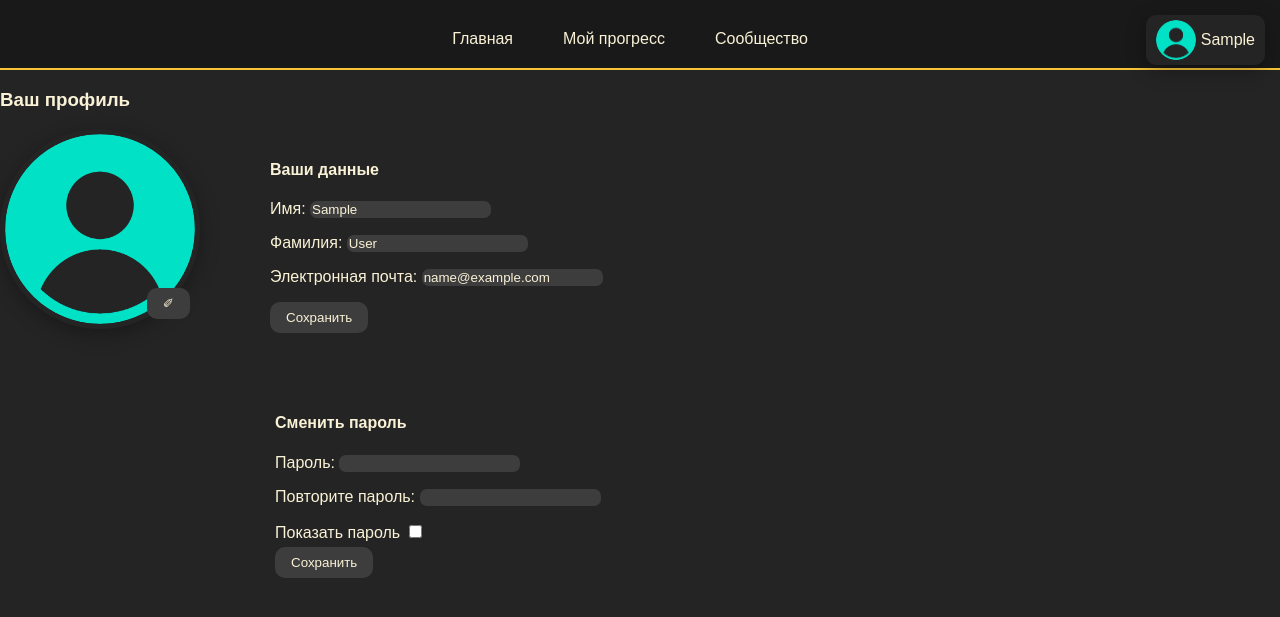
After one commit to Grimjo666/AcentFlowHub, a Django app: page /profile/ in a window 1280 px wide. The commit adds this page. Shown: the top 617 px of the page. Run offline with Django 5.2, Linux system fonts and the light colour scheme; the visitor is signed in with stand-in values (Sample User, id 1); data comes from the database, SQL or seed files in the repository.

Commit message:
add user profile setting

```diff
--- a/ascentflowhub_project/frontend/context_processors.py
+++ b/ascentflowhub_project/frontend/context_processors.py
@@ -1,8 +1,16 @@
-# def set_previous_url_page(request):
-#
-#     url = request.session.get('previous_page')
-#     request.session['previous_page'] = request.build_absolute_uri()
-#
-#     return {
-#         'previous_page_url': url
-#     }
+from .models import UserProfilePhoto
+from django.contrib.auth.models import User
+
+
+def get_user_profile_photo(request):
+    user = request.user
+    photo = None
+
+    if user.is_authenticated:
+        photo = UserProfilePhoto.objects.filter(user=user, main_photo=True)
+        if photo.exists():
+            photo = photo.latest('main_photo').photo
+
+    return {
+        'user_profile_photo': photo
+    }
--- a/ascentflowhub_project/frontend/forms.py
+++ b/ascentflowhub_project/frontend/forms.py
@@ -1,8 +1,10 @@
 from django import forms
 from django.contrib.auth.forms import AuthenticationForm
 from django.contrib.auth.models import User
+from django.core.validators import FileExtensionValidator
 
 from api import models as api_models
+from .models import UserProfilePhoto
 
 
 class RegistrationForm(forms.Form):
@@ -46,3 +48,47 @@ class TreeGoalsForm(forms.ModelForm):
         widgets = {
             'description': forms.Textarea
         }
+
+
+class UploadUserPhotoForm(forms.ModelForm):
+    class Meta:
+        model = UserProfilePhoto
+        fields = ['photo']
+
+    photo = forms.FileField(
+        validators=[FileExtensionValidator(allowed_extensions=['jpg', 'jpeg', 'png'])], label=''
+    )
+
+
+class UserProfileInfoFrom(forms.ModelForm):
+    class Meta:
+        model = User
+        fields = ['first_name', 'last_name', 'email']
+        labels = {
+            'first_name': 'Имя',
+            'last_name': 'Фамилия',
+            'email': 'Электронная почта'
+        }
+
+
+class ChangeProfilePasswordFrom(forms.ModelForm):
+    password_repeat = forms.CharField(label='Повторите пароль', widget=forms.PasswordInput)
+
+    class Meta:
+        model = User
+        fields = ['password']
+        labels = {
+            'password': 'Пароль'
+        }
+        widgets = {
+            'password': forms.PasswordInput(),
+        }
+
+    def clean(self):
+        cleaned_data = super().clean()
+        password = cleaned_data.get('password')
+        password_repeat = cleaned_data.get('password_repeat')
+
+        if password and password_repeat and password != password_repeat:
+            raise forms.ValidationError('Пароли не совпадают')
+        return cleaned_data
--- a/ascentflowhub_project/frontend/static/frontend/css/includes/user_menu.css
+++ b/ascentflowhub_project/frontend/static/frontend/css/includes/user_menu.css
@@ -8,9 +8,22 @@
     z-index: 5;
 }
 
+.user-info {
+    display: flex; /* Используем flexbox для расположения элементов в ряд */
+    align-items: center; /* Выравниваем элементы по центру по вертикали */
+    padding: 5px 10px;
+}
+
+.user-info img {
+    width: 40px;
+    height: 40px;
+    border-radius: 50%;
+    margin-right: 5px;
+    object-fit: cover;
+}
+
 .user-info p {
     margin: 0;
-    padding: 15px;
 }
 
 .user-info:hover .login-block:hover {
--- /dev/null
+++ b/ascentflowhub_project/frontend/static/frontend/css/profile/user_profile.css
@@ -0,0 +1,75 @@
+.change-user-block {
+    display: flex;
+    position: relative;
+}
+
+.user-photo {
+    width: 200px;
+    height: 200px;
+    background-color: var(--block_bg_color);
+    border-radius: 50%;
+    border: 2px solid var(--block_border_color);
+    box-shadow: 0 5px 20px rgba(0, 0, 0, 0.3);
+    display: flex;
+    justify-content: center;
+    align-items: center;
+}
+
+.user-photo-wrapper {
+    width: 95%;
+    height: 95%;
+    border-radius: 50%;
+    position: relative;
+}
+
+.user-photo img {
+    width: 100%;
+    height: 100%;
+    object-fit: cover;
+    border-radius: 50%;
+}
+
+.button-change-photo {
+    position: absolute;
+    bottom: 5px;
+    right: 5px;
+    border: 2px solid var(--block_border_color);
+}
+
+.update-or-remove-photo-block {
+    display: flex;
+    position: fixed;
+    top: 280px;
+    flex-direction: column;
+    width: 250px;
+    margin-top: auto;
+    background-color: var(--block_bg_color);
+    border-radius: 15px;
+    padding: 5px 0;
+    border: 2px solid var(--block_border_color);
+}
+
+.button-delete,
+.button-save,
+.button-update-to-old {
+    width: 100%;
+}
+
+.user-info-block {
+    margin-left: 60px;
+    padding: 10px;
+}
+
+.user-password-block {
+    margin-top: 40px;
+    margin-left: 265px;
+    padding: 10px;
+}
+
+.button-save-password {
+    margin-top: 5px;
+}
+
+.hidden {
+    display: none;
+}
--- /dev/null
+++ b/ascentflowhub_project/frontend/static/frontend/js/profile/show_password_checkbox.js
@@ -0,0 +1,15 @@
+document.addEventListener("DOMContentLoaded", function () {
+    var showPassCheckbox = document.getElementById("show-pass-checkbox");
+    var passwordInput = document.getElementById("id_password");
+    var passwordRepeatInput = document.getElementById("id_password_repeat");
+
+    showPassCheckbox.addEventListener("change", function () {
+        if (showPassCheckbox.checked) {
+            passwordInput.type = "text";
+            passwordRepeatInput.type = "text";
+        } else {
+            passwordInput.type = "password";
+            passwordRepeatInput.type = "password";
+        }
+    });
+});
--- /dev/null
+++ b/ascentflowhub_project/frontend/static/frontend/js/profile/user_profile.js
@@ -0,0 +1,9 @@
+document.addEventListener('DOMContentLoaded', function () {
+    var changePhotoButton = document.querySelector('.button-change-photo');
+    var updateOrRemoveBlock = document.querySelector('.update-or-remove-photo-block');
+
+    changePhotoButton.addEventListener('click', function () {
+        // Переключаем видимость блока при каждом клике
+        updateOrRemoveBlock.classList.toggle('hidden');
+    });
+});
--- /dev/null
+++ b/ascentflowhub_project/frontend/templates/frontend/profile/user_profile.html
@@ -0,0 +1,62 @@
+{% extends 'frontend/base.html' %}
+{% load static %}
+
+{% block title %}
+    <title>Профиль</title>
+{% endblock %}
+
+{% block css_style %}
+<link rel="stylesheet" href="{% static 'frontend/css/profile/user_profile.css' %}">
+{% endblock %}
+
+{% block js_scripts %}
+<script src="{% static 'frontend/js/profile/user_profile.js' %}"></script>
+<script src="{% static 'frontend/js/profile/show_password_checkbox.js' %}"></script>
+{% endblock %}
+
+{% block header %}
+  {% include 'includes/header.html' %}
+{% endblock %}
+
+{% block content %}
+    <h3>Ваш профиль</h3>
+    <div class="change-user-block">
+        <div class="user-photo">
+            <div class="user-photo-wrapper">
+                {% if user_profile_photo %}
+                <a href="{% url 'change_profile_photo' %}"><img src="{{ user_profile_photo.url }}"></a>
+                {% else %}
+                <img src="{% static 'frontend/image/user_logo.png' %}" alt="">
+                {% endif %}
+                <button type="button" class="button-change-photo">✐</button>
+            </div>
+
+        </div>
+        <div class="update-or-remove-photo-block hidden">
+            <form method="post" action="{% url 'user_profile' %}" enctype="multipart/form-data">
+                {% csrf_token %}
+                {{ photo_form }}
+                <button type="submit" class="button-save" name="button" value="save">Загрузить</button>
+            </form>
+            <a href="{% url 'change_profile_photo' %}"><button type="button" class="button-update-to-old">Фотографии</button></a>
+        </div>
+        <div class="user-info-block l-s-r">
+            <h4>Ваши данные</h4>
+            <form id="change-user-info-form" method="post">
+                {% csrf_token %}
+                {{ info_form.as_p }}
+                <button form="change-user-info-form" type="submit" name="button" value="change_info">Сохранить</button>
+            </form>
+        </div>
+    </div>
+    <div class="user-password-block l-s-r">
+        <h4>Сменить пароль</h4>
+        <form id="change-pass-form" method="post">
+            {% csrf_token %}
+            {{ change_pass_form.as_p }}
+            <lable>Показать пароль</lable>
+            <input type="checkbox" id="show-pass-checkbox"><br>
+            <button form="change-pass-form" type="submit" class="button-save-password">Сохранить</button>
+        </form>
+    </div>
+{% endblock %}
--- a/ascentflowhub_project/frontend/templates/includes/user_menu.html
+++ b/ascentflowhub_project/frontend/templates/includes/user_menu.html
@@ -10,16 +10,21 @@
 
 {% if user.is_authenticated  %}
     <div class="user-block">
-          <div class="user-info" onclick="toggleUserMenu()">
-            {% if user_name %}
-            <p>{{ user_name|title }}</p>
+        <div class="user-info" onclick="toggleUserMenu()">
+            {% if user_profile_photo %}
+                <img src="{{ user_profile_photo.url }}" alt="">
+            {% else %}
+                <img src="{% static 'note_planner/image/user_logo.png' %}" alt="">
+            {% endif %}
+            {% if user.first_name %}
+            <p>{{ user.first_name }}</p>
             {% else %}
             <p>{{ user|title }}</p>
             {% endif %}
         </div>
         <div class="user-menu hidden">
             <ul>
-                <li><a href="">Профиль</a></li>
+                <li><a href="{% url 'user_profile' %}">Профиль</a></li>
                 <li><a href="">Настройки</a></li>
                 <li><a href="{% url 'logout_path' %}">Выйти</a></li>
             </ul>
--- a/ascentflowhub_project/frontend/urls.py
+++ b/ascentflowhub_project/frontend/urls.py
@@ -1,5 +1,8 @@
-from django.urls import path, include
+from django.urls import path
 from frontend import views
+from django.conf import settings
+from django.conf.urls.static import static
+
 
 urlpatterns = [
     path('', views.index_page, name='index_page'),
@@ -10,5 +13,7 @@ urlpatterns = [
     path('my-progress/', views.MyProgressPageView.as_view(), name='my_progress_page'),
     path('my-progress/<slug:category_name>', views.SphereOfLifePageView.as_view(), name='sphere_of_life_page'),
     path('my-progress/sub_goal/<int:sub_goal_id>', views.SubGoalPageView.as_view(), name='sub_goal_page'),
+    path('profile/', views.UserProfileView.as_view(), name='user_profile'),
+    path('profile/change_photo/', views.ChangeProfilePhotoView.as_view(), name='change_profile_photo'),
     path('test-page/', views.test_page)
-]
+] + static(settings.MEDIA_URL, document_root=settings.MEDIA_ROOT)
--- a/ascentflowhub_project/frontend/views.py
+++ b/ascentflowhub_project/frontend/views.py
@@ -8,7 +8,7 @@ from django.contrib.auth.models import User
 
 from frontend import forms
 from .mixins import HttpResponseMixin
-from .models import UserTraining, UserSettings
+from .models import UserTraining, UserSettings, UserProfilePhoto
 from api.models import LifeCategory, TreeGoals
 from api.api_client import UserApiError, TreeGoalsAPI
 from ascentflowhub_project.constants import BASE_LIFE_CATEGORY_DATA
@@ -465,3 +465,104 @@ class SubGoalPageView(View):
 
         url = reverse('sub_goal_page', kwargs={'sub_goal_id': sub_goal_id})
         return redirect(url)
+
+
+class UserProfileView(View):
+    template_name = 'frontend/profile/user_profile.html'
+
+    def get(self, request):
+
+        photo_form = forms.UploadUserPhotoForm()
+        info_form = forms.UserProfileInfoFrom(instance=request.user)
+        change_pass_form = forms.ChangeProfilePasswordFrom()
+
+        context = {
+            'photo_form': photo_form,
+            'info_form': info_form,
+            'change_pass_form': change_pass_form
+        }
+
+        return render(request, self.template_name, context=context)
+
+    def post(self, request):
+        upload_form = forms.UploadUserPhotoForm(request.POST, request.FILES)
+        info_form = forms.UserProfileInfoFrom(request.POST)
+        change_pass_form = forms.ChangeProfilePasswordFrom(request.POST)
+        form_button = request.POST.get('button')
+
+        if upload_form.is_valid():
+            self.process_upload_photo(request, upload_form)
+
+        elif info_form.is_valid() and form_button == 'change_info':
+            self.process_change_user_info(request, info_form)
+            messages.success(request, 'Изменено')
+
+        elif change_pass_form.is_valid():
+            self.process_change_user_password(request, change_pass_form)
+            messages.success(request, 'Пароль успешно изменён')
+            return redirect('user_profile')
+
+        context = {
+            'upload_form': upload_form,
+            'info_form': info_form,
+            'change_pass_form': change_pass_form,
+        }
+
+        return render(request, self.template_name, context=context)
+
+    @staticmethod
+    def process_upload_photo(request, form):
+        photo = form.cleaned_data['photo']
+
+        # Получаем старое фото и переключаем метку main_photo в False
+        old_main_photo = UserProfilePhoto.objects.filter(user=request.user, main_photo=True)
+        old_main_photo.update(main_photo=False)
+
+        # Создаём новое основное фото профиля
+        new_photo = UserProfilePhoto(photo=photo, user=request.user, main_photo=True)
+        new_photo.save()
+
+    @staticmethod
+    def process_change_user_info(request, form):
+        first_name = form.cleaned_data['first_name']
+        last_name = form.cleaned_data['last_name']
+        email = form.cleaned_data['email']
+
+        User.objects.filter(id=request.user.id).update(first_name=first_name, last_name=last_name, email=email)
+
+    @staticmethod
+    def process_change_user_password(request, form):
+        password = form.cleaned_data['password']
+        password_repeat = form.cleaned_data['password_repeat']
+        if password == password_repeat:
+            user = User.objects.get(id=request.user.id)
+            user.set_password(password)
+            user.save()
+            login(request, user)
+
+
+class ChangeProfilePhotoView(View):
+    def get(self, request):
+        user_photo_data = UserProfilePhoto.objects.filter(user=request.user)
+
+        contex = {'user_photos': user_photo_data}
+        return render(request, 'frontend/profile/choice_profile_photo.html', contex)
+
+    def post(self, request):
+        photo_id = request.POST.getlist('photo_id')
+        form_button = request.POST.get('button')
+
+        if photo_id:
+            if form_button == 'change_photo':
+                user_photo_data = UserProfilePhoto.objects.filter(user=request.user)
+                user_photo_data.update(main_photo=False)
+
+                user_photo = user_photo_data.filter(id=photo_id[-1])
+                user_photo.update(main_photo=True)
+
+            elif form_button == 'delete_photo':
+                for id in photo_id:
+                    UserProfilePhoto.objects.filter(user=request.user, id=id).delete()
+                return redirect('change_profile_photo')
+
+        return redirect('user_profile')
```
Also changed, not shown: ascentflowhub_project/ascentflowhub_project/settings.py (+10 -1 lines), ascentflowhub_project/frontend/middleware.py (+13 -7 lines), ascentflowhub_project/frontend/models.py (+7 -0 lines), ascentflowhub_project/frontend/static/frontend/css/profile/choice_photo.css (added, +26 -0 lines), ascentflowhub_project/frontend/static/frontend/js/profile/profile_choice_photo_checkboxes.js (added, +68 -0 lines), ascentflowhub_project/frontend/templates/frontend/profile/choice_profile_photo.html (added, +38 -0 lines), ascentflowhub_project/frontend/migrations/0005_userprofilephoto.py (added), ascentflowhub_project/frontend/static/frontend/image/user_logo.png (added), 1 other file.
